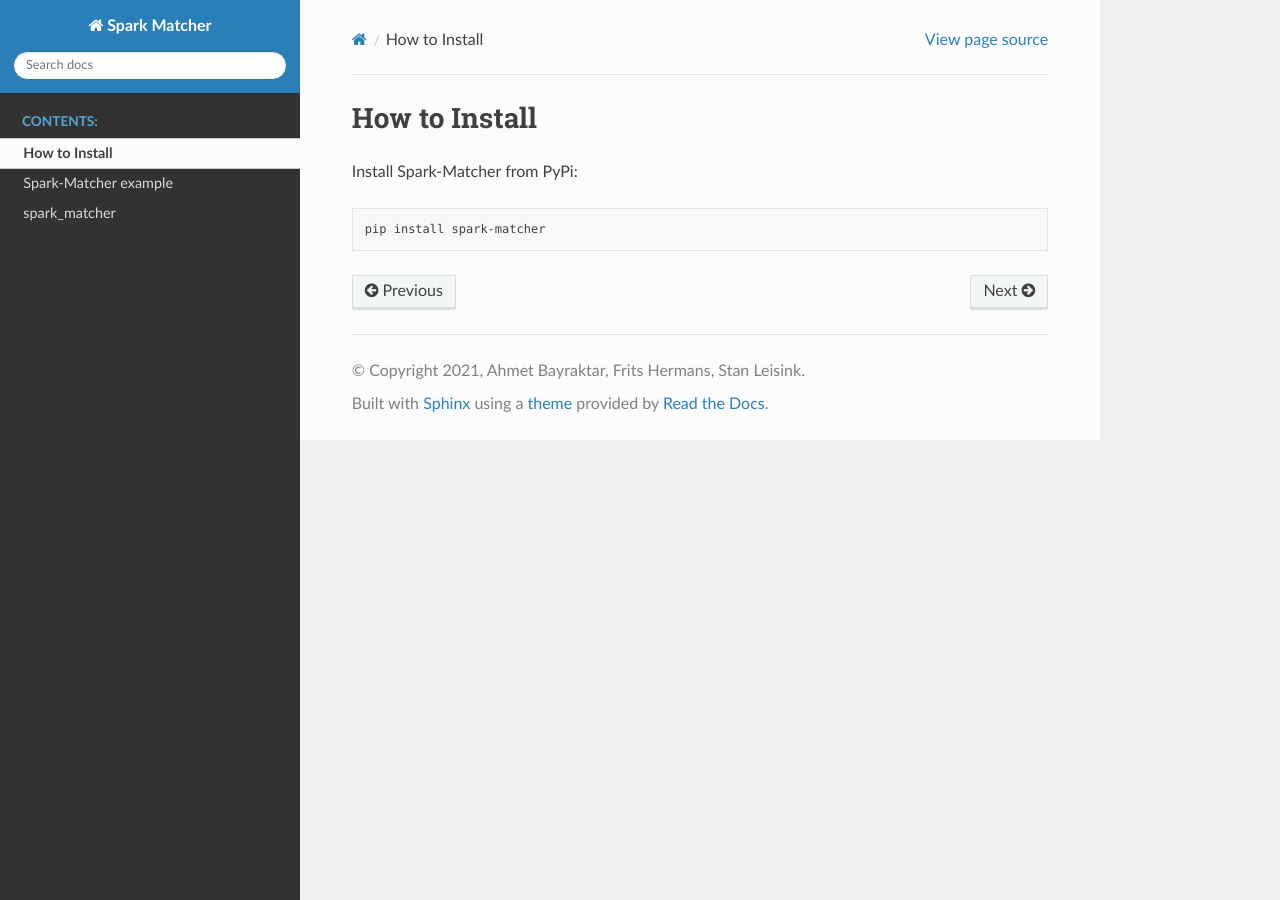
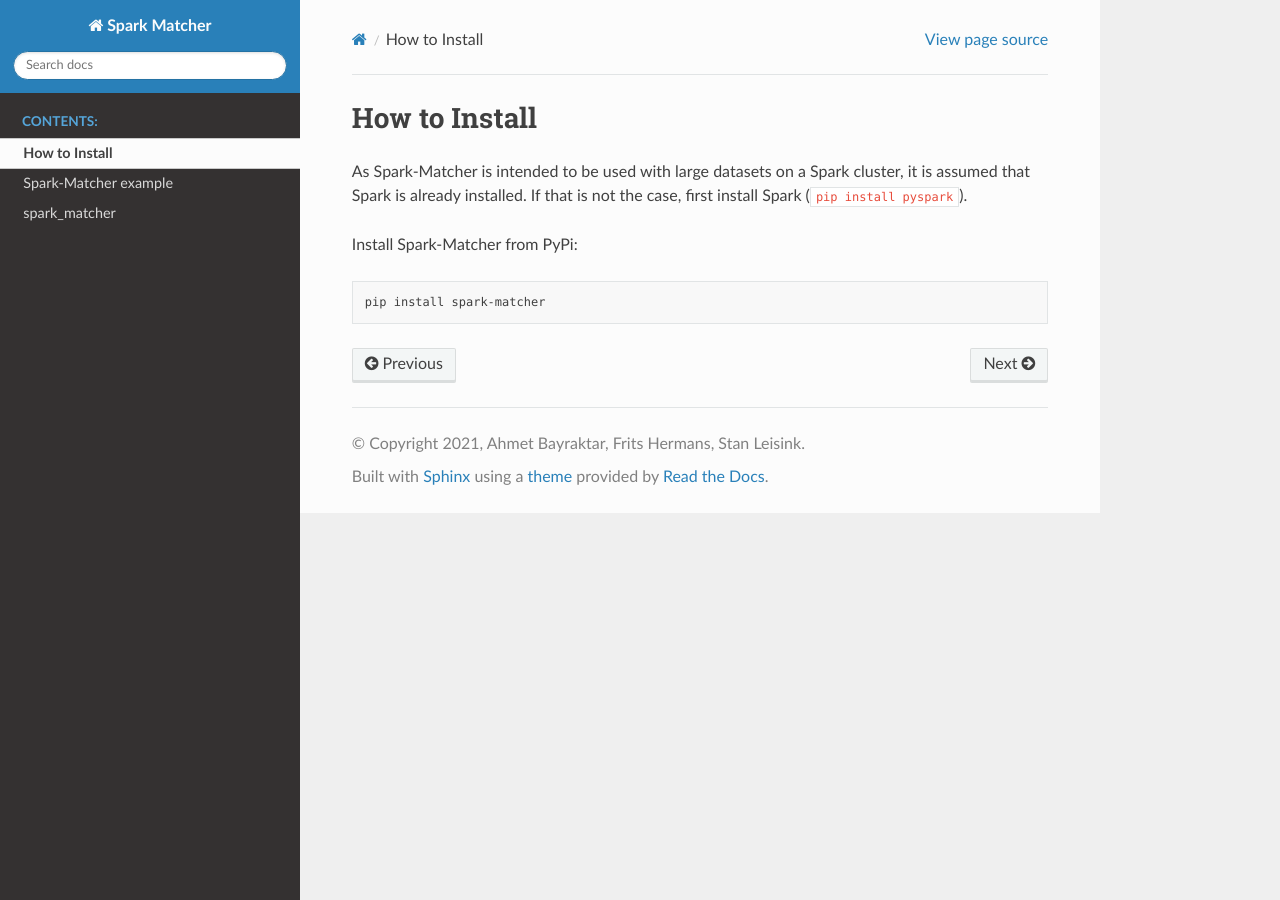
Before and after one commit to ing-bank/spark-matcher, a Sphinx documentation site: the page built from docs/source/installation_guide.rst, in a window 1280 px wide. Built offline with Sphinx 7.4.7 and the Read the Docs theme 2.0.0, drawn with Linux system fonts in a browser that asks for light colours; pages that are not in the unit, such as notebooks, are missing from menus.

Commit message:
adds remarks about installing pyspark to readme and documentation

```diff
--- a/docs/source/installation_guide.rst
+++ b/docs/source/installation_guide.rst
@@ -1,5 +1,8 @@
 How to Install
 **************
+
+As Spark-Matcher is intended to be used with large datasets on a Spark cluster, it is assumed that Spark is already
+installed. If that is not the case, first install Spark (:code:`pip install pyspark`).
 
 Install Spark-Matcher from PyPi:
 
```
Also changed, not shown: README.md (+4 -1 lines).
